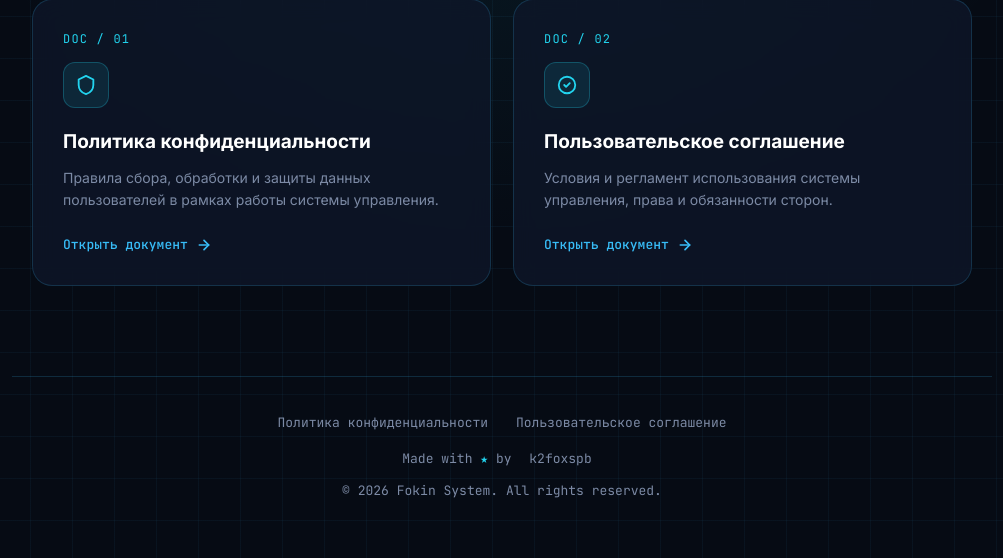
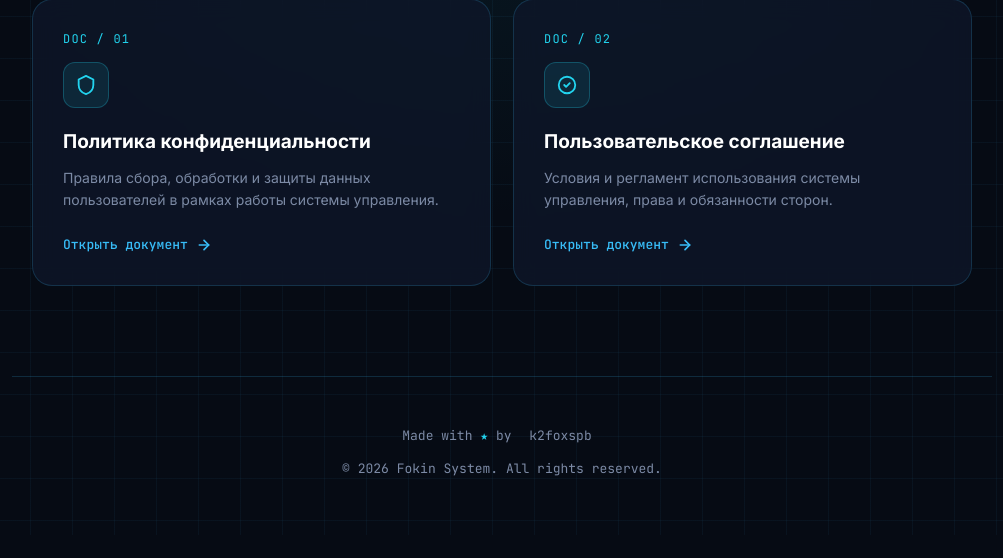
Before and after one commit to k2foxspb/FastAPIProject, a FastAPI app: page / in a window 1280 px wide. Shown: the part 404-962 px from the top of the page, without its empty margins (138-1141 px from the left). After the commit the page ends 925 px from the top, so only its background shows below. Run offline with FastAPI, Linux system fonts and the light colour scheme; data that the repository does not hold is empty; some libraries are stand-ins or nearby versions.

Commit message:
del bay sell

```diff
--- a/app/templates/index.html
+++ b/app/templates/index.html
@@ -477,10 +477,6 @@
     </div>
 
     <footer>
-        <nav style="margin-bottom: 16px;">
-            <a href="/privacy-policy">Политика конфиденциальности</a>
-            <a href="/terms">Пользовательское соглашение</a>
-        </nav>
         <p>Made with <span style="color: var(--accent-color);">&#9733;</span> by <a href="mailto:k2foxspb@mail.ru">k2foxspb</a></p>
         <p>&copy; 2026 Fokin System. All rights reserved.</p>
     </footer>
```
